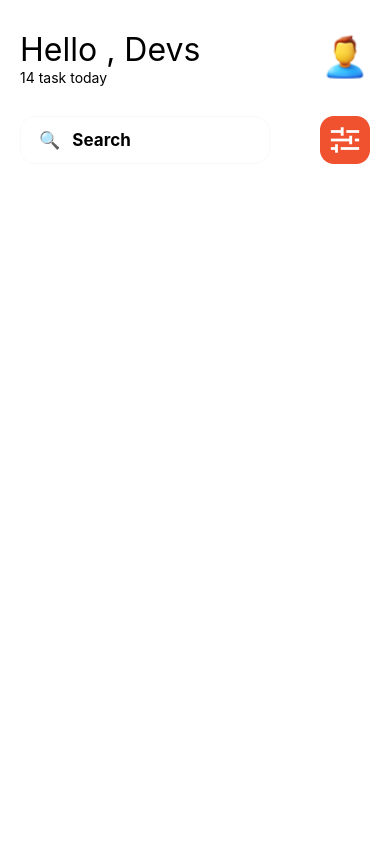
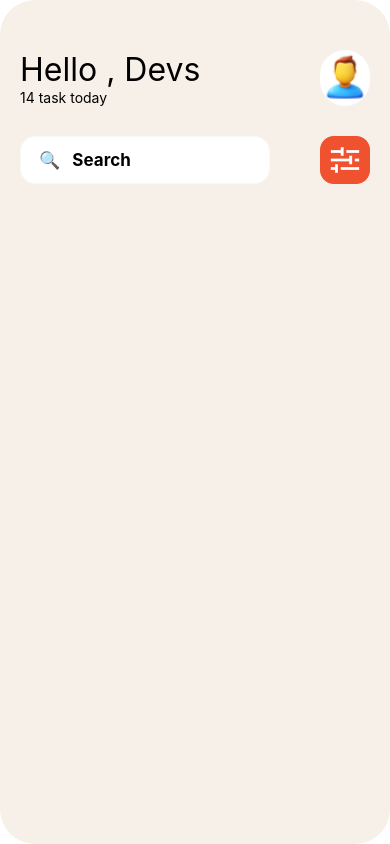
Before and after one commit to CyrilAshong/rn-assignment3-11253767, a React Native app: screen / in a window 390 px wide. Built offline with nearby package versions, Linux system fonts and the light colour scheme.

Commit message:
Added Cards.js to the components folder

```diff
--- a/App.js
+++ b/App.js
@@ -4,7 +4,7 @@ import Search from './components/Search';
 
 export default function App() {
   return (
-    <SafeAreaView>
+    <SafeAreaView style={styles.container}>
       <Frame1 />
       <Search />
     </SafeAreaView>
@@ -14,7 +14,8 @@ export default function App() {
 const styles = StyleSheet.create({
   container: {
     flex: 1,
-    backgroundColor: '#fff',
-
+    backgroundColor: '#F7F0E8',
+    paddingTop: 20,
+    borderRadius: 35,
   },
 });
```
Also changed, not shown: components/Cards.js (added, +35 -0 lines).
